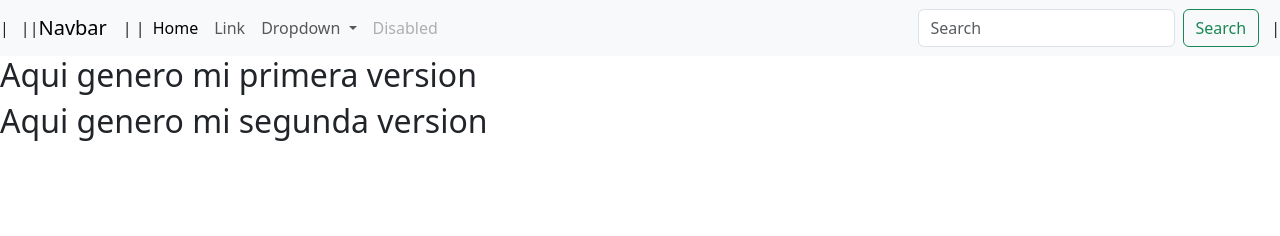
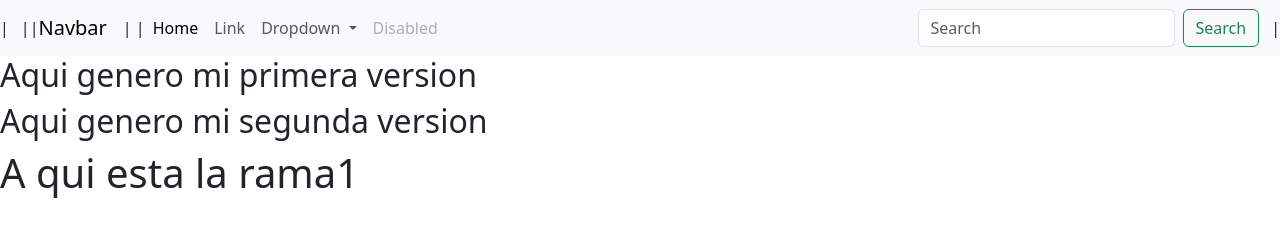
Before and after one commit to david36430/trabajo-vercionamiento, a plain HTML site: page index.html in a window 1280 px wide. Drawn offline with nearby package versions, Linux system fonts and the light colour scheme.

Commit message:
Cambios rama1

```diff
--- a/index.html
+++ b/index.html
@@ -51,6 +51,7 @@
 
   <h2>Aqui genero mi primera version</h2>
   <h2>Aqui genero mi segunda version</h2>
+  <h1>A qui esta la rama1</h1>
 
 
 
```
